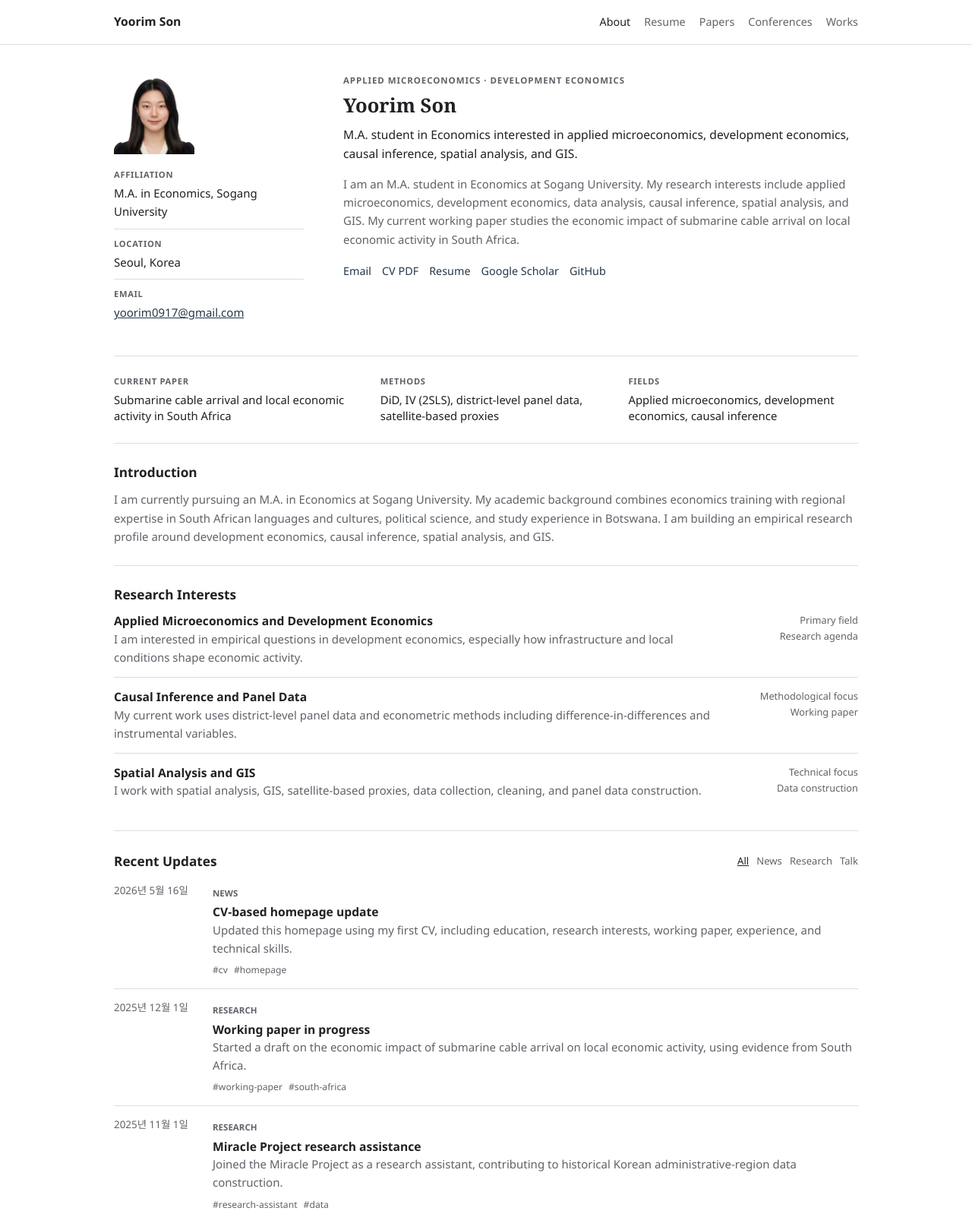
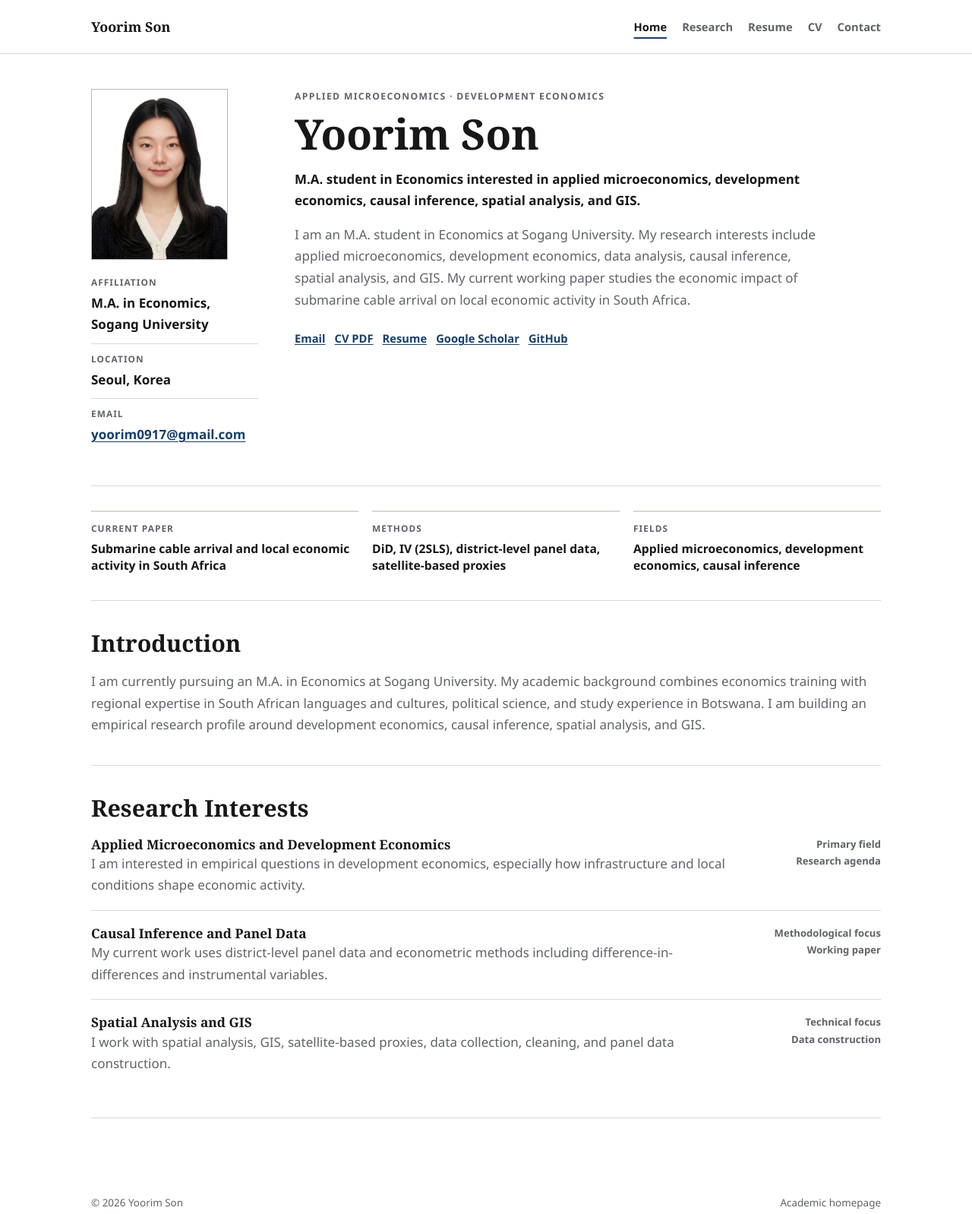
Before and after one commit to yoorims/yoorimson, a website: page index.html in a window 1280 px wide. Shown: the top 1598 px of the page at 76% size. Drawn offline with Linux system fonts and the light colour scheme.

Commit message:
Refine homepage layout and navigation

```diff
--- a/index.html
+++ b/index.html
@@ -15,11 +15,11 @@
       <div class="header-inner">
         <a class="wordmark" href="./index.html" data-profile="name">Yoorim Son</a>
         <nav class="site-nav" aria-label="Primary navigation">
-          <a class="is-active" href="./index.html">About</a>
+          <a class="is-active" href="./index.html" aria-current="page">Home</a>
+          <a href="./papers.html">Research</a>
           <a href="./resume.html">Resume</a>
-          <a href="./papers.html">Papers</a>
-          <a href="./conferences.html">Conferences</a>
-          <a href="./works.html">Works</a>
+          <a href="./assets/CV_YoorimSon.pdf">CV</a>
+          <a href="mailto:hello@example.com" data-profile-link="email">Contact</a>
         </nav>
       </div>
     </header>
@@ -99,18 +99,6 @@
         <div class="research-list" id="research-list" aria-live="polite"></div>
       </section>
 
-      <section class="section-block" id="log" aria-labelledby="log-title">
-        <div class="section-heading">
-          <h2 id="log-title">Recent Updates</h2>
-          <div class="filter-tabs" role="tablist" aria-label="Filter updates">
-            <button class="filter-tab is-active" type="button" data-filter="all">All</button>
-            <button class="filter-tab" type="button" data-filter="news">News</button>
-            <button class="filter-tab" type="button" data-filter="research">Research</button>
-            <button class="filter-tab" type="button" data-filter="talk">Talk</button>
-          </div>
-        </div>
-        <div class="timeline" id="timeline" aria-live="polite"></div>
-      </section>
     </main>
 
     <footer class="site-footer">
--- a/script.js
+++ b/script.js
@@ -13,15 +13,6 @@ const fallbackData = {
     github: "https://github.com/",
     scholar: "https://scholar.google.com/"
   },
-  updates: [
-    {
-      date: "2026-05-16",
-      type: "news",
-      title: "Researcher homepage draft",
-      summary: "Created a public academic profile structure with About, Resume, Papers, Conferences, and Works pages.",
-      tags: ["homepage", "public"]
-    }
-  ],
   projects: [
     {
       title: "Submarine Cable Arrival and Local Economic Activity",
@@ -49,20 +40,6 @@ async function getJson(path, key) {
   } catch {
     return fallbackData[key];
   }
-}
-
-const formatter = new Intl.DateTimeFormat("ko-KR", {
-  year: "numeric",
-  month: "short",
-  day: "numeric"
-});
-
-function formatDate(dateString) {
-  return formatter.format(new Date(`${dateString}T00:00:00`));
-}
-
-function sortByRecent(items) {
-  return [...items].sort((a, b) => b.date.localeCompare(a.date));
 }
 
 function renderProfile(profile) {
@@ -103,32 +80,6 @@ function renderProfile(profile) {
   if (profile.name) {
     document.title = document.title.replace(/Yoorim Son|Yoori/g, profile.name);
   }
-}
-
-function renderStatus(updates) {
-  const statusGrid = document.querySelector("#status-grid");
-  if (!statusGrid) return;
-  const latest = sortByRecent(updates).slice(0, 3);
-
-  statusGrid.innerHTML = latest
-    .map(
-      (item) => `
-        <article class="status-card">
-          <div>
-            <div class="status-top">
-              <span class="status-label">${item.type}</span>
-              <span class="status-date">${formatDate(item.date)}</span>
-            </div>
-            <h3>${item.title}</h3>
-            <p>${item.summary}</p>
-          </div>
-          <div class="timeline-tags">
-            ${item.tags.map((tag) => `<span>#${tag}</span>`).join("")}
-          </div>
-        </article>
-      `
-    )
-    .join("");
 }
 
 function renderResearch(items) {
@@ -175,67 +126,23 @@ function renderProjects(items) {
     .join("");
 }
 
-function renderTimeline(updates, filter = "all") {
-  const timeline = document.querySelector("#timeline");
-  if (!timeline) return;
-  const filtered =
-    filter === "all" ? updates : updates.filter((item) => item.type === filter || item.tags.includes(filter));
-
-  timeline.innerHTML = sortByRecent(filtered)
-    .map(
-      (item) => `
-        <article class="timeline-item">
-          <time class="timeline-date" datetime="${item.date}">${formatDate(item.date)}</time>
-          <div>
-            <span class="status-label">${item.type}</span>
-            <h3>${item.title}</h3>
-            <p>${item.summary}</p>
-            <div class="timeline-tags">
-              ${item.tags.map((tag) => `<span>#${tag}</span>`).join("")}
-            </div>
-          </div>
-        </article>
-      `
-    )
-    .join("");
-}
-
-function bindFilters(updates) {
-  const tabs = document.querySelectorAll(".filter-tab");
-
-  tabs.forEach((tab) => {
-    tab.addEventListener("click", () => {
-      tabs.forEach((current) => current.classList.remove("is-active"));
-      tab.classList.add("is-active");
-      renderTimeline(updates, tab.dataset.filter);
-    });
-  });
-}
-
-function updateMetadata(updates) {
-  const latest = sortByRecent(updates)[0];
+function updateYear() {
   const year = document.querySelector("#year");
-  const lastUpdated = document.querySelector("#last-updated");
 
   if (year) year.textContent = new Date().getFullYear();
-  if (lastUpdated) lastUpdated.textContent = latest ? formatDate(latest.date) : "No updates yet";
 }
 
 async function init() {
-  const [profile, updates, projects, research] = await Promise.all([
+  const [profile, projects, research] = await Promise.all([
     getJson("./content/profile.json", "profile"),
-    getJson("./content/updates.json", "updates"),
     getJson("./content/projects.json", "projects"),
     getJson("./content/research.json", "research")
   ]);
 
   renderProfile(profile);
-  renderStatus(updates);
   renderResearch(research);
   renderProjects(projects);
-  renderTimeline(updates);
-  bindFilters(updates);
-  updateMetadata(updates);
+  updateYear();
 }
 
 init();
--- a/styles.css
+++ b/styles.css
@@ -1,11 +1,12 @@
 :root {
   --bg: #ffffff;
   --surface: #ffffff;
-  --ink: #202124;
-  --muted: #5f6368;
-  --line: #dddddd;
-  --accent: #26374a;
-  --max-width: 980px;
+  --ink: #171717;
+  --muted: #60636a;
+  --line: #d8d8d2;
+  --line-strong: #b7b8b0;
+  --accent: #173f6b;
+  --max-width: 1040px;
 }
 
 * {
@@ -22,12 +23,13 @@ body {
   background: var(--bg);
   color: var(--ink);
   font-family: Aptos, "Segoe UI", "Helvetica Neue", Arial, "Noto Sans KR", sans-serif;
-  font-size: 15px;
-  line-height: 1.62;
+  font-size: 17px;
+  line-height: 1.68;
 }
 
 a {
   color: var(--accent);
+  text-underline-offset: 0.16em;
 }
 
 .site-header {
@@ -38,7 +40,7 @@ a {
 .header-inner,
 .page-main,
 .site-footer {
-  width: min(var(--max-width), calc(100vw - 48px));
+  width: min(var(--max-width), calc(100vw - 40px));
   margin-inline: auto;
 }
 
@@ -47,13 +49,14 @@ a {
   align-items: center;
   justify-content: space-between;
   gap: 24px;
-  min-height: 58px;
+  min-height: 70px;
 }
 
 .wordmark {
   color: var(--ink);
-  font-size: 0.98rem;
-  font-weight: 650;
+  font-family: Georgia, "Times New Roman", serif;
+  font-size: 1.12rem;
+  font-weight: 600;
   text-decoration: none;
   white-space: nowrap;
 }
@@ -61,38 +64,44 @@ a {
 .site-nav {
   display: flex;
   flex-wrap: wrap;
-  gap: 18px;
+  gap: 8px 20px;
   justify-content: flex-end;
 }
 
 .site-nav a {
   color: var(--muted);
-  font-size: 0.9rem;
-  font-weight: 560;
+  font-size: 0.92rem;
+  font-weight: 600;
   text-decoration: none;
 }
 
 .site-nav a:hover,
-.site-nav a:focus-visible,
+.site-nav a:focus-visible {
+  color: var(--accent);
+}
+
 .site-nav a.is-active {
   color: var(--ink);
-  outline: none;
+  text-decoration: underline;
+  text-decoration-color: var(--accent);
+  text-decoration-thickness: 2px;
+  text-underline-offset: 8px;
 }
 
 .page-main {
-  padding: 38px 0 56px;
+  padding: 46px 0 72px;
 }
 
 .narrow-page {
-  max-width: 820px;
+  max-width: 880px;
 }
 
 .profile-panel {
   display: grid;
-  grid-template-columns: 250px minmax(0, 1fr);
-  gap: 52px;
+  grid-template-columns: 220px minmax(0, 1fr);
+  gap: 48px;
   align-items: start;
-  padding-bottom: 34px;
+  padding-bottom: 42px;
   border-bottom: 1px solid var(--line);
 }
 
@@ -100,18 +109,17 @@ a {
 .profile-card,
 .section-block,
 .research-topic,
-.timeline-item,
 .academic-item,
 .project-card {
   min-width: 0;
 }
 
 .eyebrow {
-  margin: 0 0 8px;
+  margin: 0 0 10px;
   color: var(--muted);
-  font-size: 0.72rem;
-  font-weight: 650;
-  letter-spacing: 0.08em;
+  font-size: 0.76rem;
+  font-weight: 700;
+  letter-spacing: 0.11em;
   text-transform: uppercase;
 }
 
@@ -126,27 +134,29 @@ h1 {
   margin: 0;
   color: var(--ink);
   font-family: Georgia, "Times New Roman", serif;
-  font-size: clamp(1.35rem, 2vw, 1.62rem);
+  font-size: clamp(2.45rem, 5vw, 3.45rem);
   font-weight: 600;
-  line-height: 1.18;
+  line-height: 1.06;
   letter-spacing: 0;
 }
 
 h2 {
-  margin: 0 0 12px;
+  margin: 0 0 18px;
   color: var(--ink);
-  font-size: 1.08rem;
-  font-weight: 650;
-  line-height: 1.35;
+  font-family: Georgia, "Times New Roman", serif;
+  font-size: clamp(1.55rem, 2.6vw, 1.9rem);
+  font-weight: 600;
+  line-height: 1.18;
   letter-spacing: 0;
 }
 
 h3 {
   margin: 0;
   color: var(--ink);
-  font-size: 0.98rem;
-  font-weight: 650;
-  line-height: 1.42;
+  font-family: Georgia, "Times New Roman", serif;
+  font-size: 1.08rem;
+  font-weight: 600;
+  line-height: 1.35;
 }
 
 p {
@@ -155,16 +165,15 @@ p {
 
 .subtitle {
   max-width: 680px;
-  margin: 11px 0 0;
+  margin: 16px 0 0;
   color: var(--ink);
-  font-size: 0.98rem;
-  font-weight: 570;
+  font-size: 1.06rem;
+  font-weight: 600;
 }
 
 .profile-main p:not(.eyebrow):not(.subtitle),
 .section-block p,
 .academic-item p,
-.timeline-item p,
 .research-topic p,
 .project-card p {
   color: var(--muted);
@@ -172,55 +181,60 @@ p {
 
 .profile-main p:not(.eyebrow):not(.subtitle) {
   max-width: 690px;
-  margin-top: 14px;
+  margin-top: 16px;
 }
 
 .inline-links {
   display: flex;
   flex-wrap: wrap;
-  gap: 8px 14px;
-  margin-top: 18px;
+  gap: 10px 12px;
+  margin-top: 24px;
 }
 
 .inline-links a {
+  display: inline-flex;
+  align-items: center;
+  justify-content: center;
   color: var(--accent);
-  font-size: 0.9rem;
-  font-weight: 560;
-  text-decoration: none;
+  font-size: 0.92rem;
+  font-weight: 700;
+  text-decoration: underline;
+  text-decoration-thickness: 1px;
 }
 
 .inline-links a:hover,
 .inline-links a:focus-visible {
-  text-decoration: underline;
-  outline: none;
+  color: var(--ink);
 }
 
 .profile-card {
   display: grid;
-  gap: 18px;
+  gap: 20px;
   align-items: start;
 }
 
 .profile-photo {
   display: grid;
   place-items: center;
-  width: 106px;
-  aspect-ratio: 1;
+  width: 180px;
+  aspect-ratio: 4 / 5;
   margin: 0;
   overflow: hidden;
-  background: #f5f5f5;
+  border: 1px solid var(--line-strong);
+  background: #eeeeea;
 }
 
 .profile-photo img {
   width: 100%;
   height: 100%;
   object-fit: cover;
+  object-position: center 16%;
 }
 
 .profile-photo span {
   color: var(--muted);
-  font-size: 1.2rem;
-  font-weight: 650;
+  font-size: 1.35rem;
+  font-weight: 700;
 }
 
 .profile-list {
@@ -238,50 +252,52 @@ p {
 
 .profile-list dt {
   color: var(--muted);
-  font-size: 0.7rem;
-  font-weight: 650;
-  letter-spacing: 0.06em;
+  font-size: 0.74rem;
+  font-weight: 700;
+  letter-spacing: 0.09em;
   text-transform: uppercase;
 }
 
 .profile-list dd {
   margin: 3px 0 0;
   color: var(--ink);
-  font-weight: 560;
+  font-weight: 600;
 }
 
 .snapshot-grid {
   display: grid;
   grid-template-columns: 1.08fr 1fr 1fr;
-  gap: 24px;
-  padding: 24px 0;
+  gap: 18px;
+  padding: 32px 0 34px;
   border-bottom: 1px solid var(--line);
 }
 
 .snapshot-grid article {
   min-width: 0;
+  padding-top: 12px;
+  border-top: 2px solid var(--line);
 }
 
 .snapshot-grid span {
   display: block;
   margin-bottom: 5px;
   color: var(--muted);
-  font-size: 0.7rem;
-  font-weight: 650;
-  letter-spacing: 0.06em;
+  font-size: 0.74rem;
+  font-weight: 700;
+  letter-spacing: 0.09em;
   text-transform: uppercase;
 }
 
 .snapshot-grid strong {
   display: block;
   color: var(--ink);
-  font-size: 0.93rem;
-  font-weight: 580;
+  font-size: 0.98rem;
+  font-weight: 650;
   line-height: 1.45;
 }
 
 .section-block {
-  padding: 26px 0;
+  padding: 38px 0;
   border-bottom: 1px solid var(--line);
 }
 
@@ -298,22 +314,19 @@ p {
 }
 
 .research-list,
-.timeline,
 .project-list {
   display: grid;
   gap: 0;
 }
 
 .research-topic,
-.timeline-item,
 .academic-item,
 .project-card {
-  padding: 14px 0;
+  padding: 18px 0;
   border-top: 1px solid var(--line);
 }
 
 .research-topic:first-child,
-.timeline-item:first-child,
 .academic-item:first-child,
 .project-card:first-child {
   border-top: 0;
@@ -322,8 +335,8 @@ p {
 
 .research-topic {
   display: grid;
-  grid-template-columns: minmax(0, 1fr) 150px;
-  gap: 20px;
+  grid-template-columns: minmax(0, 1fr) 170px;
+  gap: 28px;
 }
 
 .research-meta {
@@ -333,62 +346,28 @@ p {
 .research-meta span {
   display: block;
   color: var(--muted);
-  font-size: 0.8rem;
-  font-weight: 540;
+  font-size: 0.82rem;
+  font-weight: 600;
 }
 
-.filter-tabs {
-  display: flex;
-  flex-wrap: wrap;
-  gap: 10px;
+.meta-line {
+  color: var(--muted);
+  font-size: 0.82rem;
+  font-weight: 650;
 }
 
-.filter-tab {
-  min-height: 28px;
-  padding: 0;
-  border: 0;
-  background: transparent;
-  color: var(--muted);
-  cursor: pointer;
-  font: inherit;
-  font-size: 0.82rem;
-  font-weight: 540;
-}
-
-.filter-tab.is-active,
-.filter-tab:hover,
-.filter-tab:focus-visible {
-  color: var(--ink);
-  text-decoration: underline;
-  outline: none;
-}
-
-.timeline-item {
-  display: grid;
-  grid-template-columns: 112px minmax(0, 1fr);
-  gap: 18px;
-}
-
-.timeline-date,
-.meta-line {
-  color: var(--muted);
-  font-size: 0.84rem;
-  font-weight: 560;
-}
-
-.status-label,
 .tag,
 .project-state {
   display: inline-flex;
   width: fit-content;
   margin-bottom: 4px;
   color: var(--muted);
-  font-size: 0.72rem;
-  font-weight: 650;
+  font-size: 0.74rem;
+  font-weight: 700;
+  letter-spacing: 0.05em;
   text-transform: uppercase;
 }
 
-.timeline-tags,
 .project-card footer {
   display: flex;
   flex-wrap: wrap;
@@ -396,28 +375,24 @@ p {
   margin-top: 7px;
 }
 
-.timeline-tags span {
-  color: var(--muted);
-  font-size: 0.76rem;
-}
-
 .page-title {
-  padding-bottom: 26px;
+  padding-bottom: 34px;
   border-bottom: 1px solid var(--line);
 }
 
 .page-title h1 {
-  font-size: clamp(1.55rem, 2.4vw, 1.9rem);
+  font-size: clamp(2.2rem, 4vw, 3rem);
 }
 
-.page-title p {
+.page-title > p:not(.eyebrow) {
   max-width: 720px;
-  margin-top: 10px;
+  margin-top: 14px;
   color: var(--muted);
+  font-size: 1.02rem;
 }
 
 .academic-list {
-  padding: 26px 0;
+  padding: 38px 0;
   border-bottom: 1px solid var(--line);
 }
 
@@ -427,6 +402,22 @@ p {
 
 .academic-item + .academic-item {
   margin-top: 0;
+}
+
+.academic-item {
+  display: grid;
+  grid-template-columns: 150px minmax(0, 1fr);
+  gap: 4px 24px;
+}
+
+.academic-item .meta-line {
+  grid-column: 1;
+  grid-row: 1 / span 4;
+}
+
+.academic-item h3,
+.academic-item p:not(.meta-line) {
+  grid-column: 2;
 }
 
 .compact-list {
@@ -447,21 +438,32 @@ p {
   display: flex;
   justify-content: space-between;
   gap: 18px;
-  padding: 24px 0 36px;
+  padding: 28px 0 42px;
   color: var(--muted);
   font-size: 0.84rem;
+}
+
+a:focus-visible,
+button:focus-visible {
+  outline: 2px solid var(--accent);
+  outline-offset: 3px;
 }
 
 @media (max-width: 860px) {
   .profile-panel {
     grid-template-columns: 1fr;
-    gap: 24px;
+    gap: 30px;
+  }
+
+  .profile-main {
+    grid-row: 1;
   }
 
   .profile-card {
-    grid-template-columns: 106px minmax(0, 1fr);
-    padding-bottom: 22px;
-    border-bottom: 1px solid var(--line);
+    grid-row: 2;
+    grid-template-columns: 180px minmax(0, 1fr);
+    padding-top: 26px;
+    border-top: 1px solid var(--line);
   }
 
   .snapshot-grid {
@@ -470,8 +472,8 @@ p {
   }
 
   .research-topic,
-  .timeline-item,
-  .section-heading {
+  .section-heading,
+  .academic-item {
     grid-template-columns: 1fr;
   }
 
@@ -482,6 +484,16 @@ p {
 
   .research-meta {
     text-align: left;
+  }
+
+  .academic-item .meta-line {
+    grid-column: 1;
+    grid-row: auto;
+  }
+
+  .academic-item h3,
+  .academic-item p:not(.meta-line) {
+    grid-column: 1;
   }
 }
 
@@ -515,11 +527,11 @@ p {
   }
 
   .profile-photo {
-    width: 104px;
+    width: 150px;
   }
 
   h1 {
-    font-size: 1.45rem;
+    font-size: 2.35rem;
   }
 
   .site-footer {
```
Also changed, not shown: conferences.html (+4 -4 lines), papers.html (+4 -4 lines), resume.html (+5 -5 lines), works.html (+4 -4 lines), README.md.
